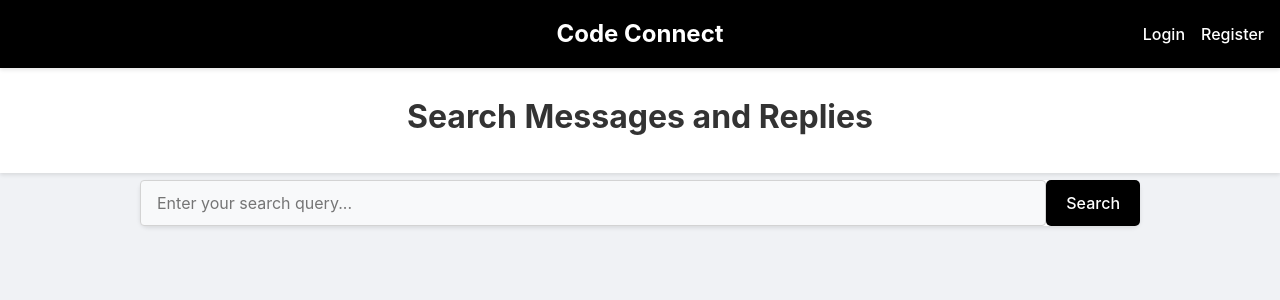
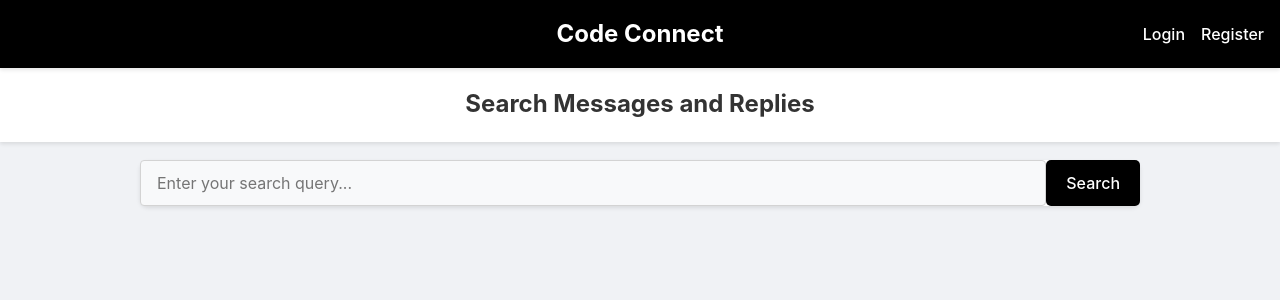
Before and after one commit to ninshot/Coder-sBlog, a React (Vite) app in the folder frontend/: page /search in a window 1280 px wide. Shown: the top 300 px of the page. Built offline with nearby package versions, Linux system fonts and the light colour scheme.

Commit message:
fixed layout for search

```diff
--- a/frontend/src/styles/searchPage.css
+++ b/frontend/src/styles/searchPage.css
@@ -1,5 +1,6 @@
 .search-page {
   width: 100vw;
+  height: 100vh;
   margin: 0;
   padding: 0;
   display: flex;
@@ -30,16 +31,8 @@
   justify-content: center;
   align-items: flex-start;
   padding: 0;
-  margin-top: 120px;
-  min-height: calc(100vh - 180px);
-  position: fixed;
-}
-
-.search-page h2 {
-  color: #333;
-  text-align: center;
-  margin-bottom: 2rem;
-  font-size: 2rem;
+  position: relative;
+  top: 100px;
 }
 
 .search-form {
@@ -90,8 +83,13 @@
 }
 
 .search-results {
-  margin-top: 2rem;
   width: 100%;
+  position: relative;
+  top: 100px;
+  left: 0;
+  right: 0;
+  padding: 0 1rem;
+  margin-top: 1rem;
 }
 
 .result-item {
```
